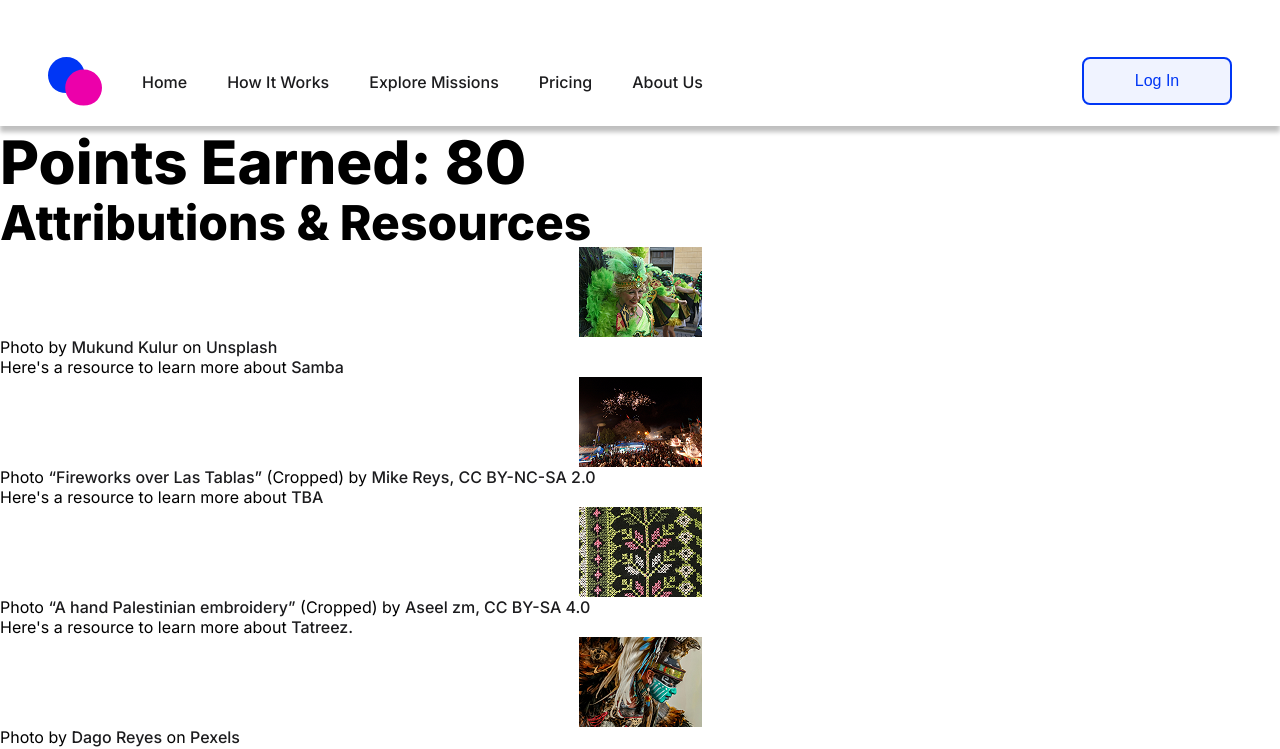
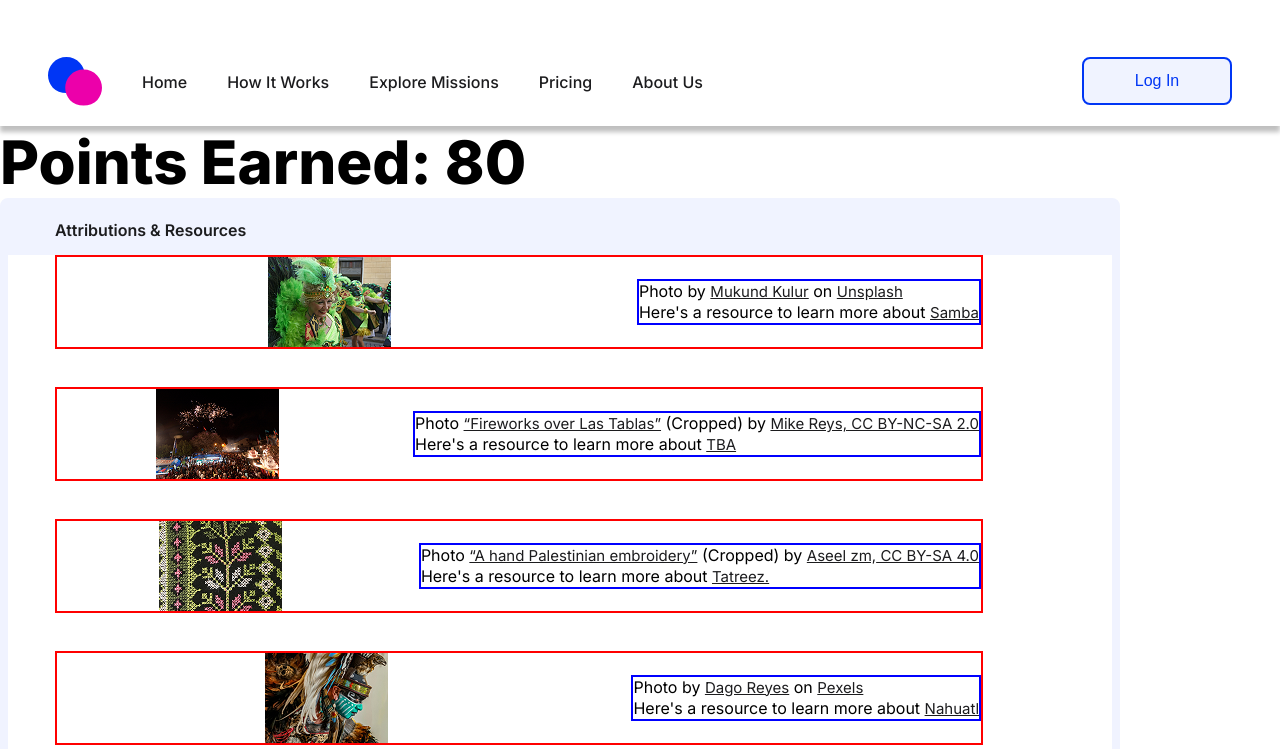
Before and after one commit to cherryontech/MissionCollective, a React (Vite) app: page /results in a window 1280 px wide. Shown: the top 749 px of the page. Built offline with nearby package versions, Linux system fonts and the light colour scheme.

Commit message:
Adds basic styling

```diff
--- a/src/Components/Dashboard/StatCard.jsx
+++ b/src/Components/Dashboard/StatCard.jsx
@@ -2,7 +2,7 @@ import "../../styles/StatCard.css";
 
 export default function StatCard({ id, icon, alt, number, stat }) {
   return (
-    <div className="container">
+    <div className="statCardContainer">
       <img src={icon} alt={alt} />
       <p className="number">{number}</p>
       <p className="stat">{stat}</p>
--- a/src/Components/Results/AttributionCard.jsx
+++ b/src/Components/Results/AttributionCard.jsx
@@ -14,8 +14,9 @@ export default function AttributionCard({
   resourceLink,
 }) {
   return (
-    <div>
+    <div className="attributionCard">
       <img src={imageSrc} alt={altText} />
+      <div className="attributionText">
         <p>
           {attributionText1}
           <a href={attributionNameLink}>{attributionName}</a>
@@ -28,5 +29,6 @@ export default function AttributionCard({
           <a href={resourceLink}>{resourceName}</a>
         </p>
       </div>
+    </div>
   );
 }
--- a/src/Components/Results/Attributions.jsx
+++ b/src/Components/Results/Attributions.jsx
@@ -4,7 +4,7 @@ import { ATTRIBUTIONS } from "../../data/attributions.js";
 
 export default function Attributions() {
   return (
-    <div>
+    <div className="attributionsContainer">
       <h2>Attributions & Resources</h2>
       <div className="attributionCards">
         {ATTRIBUTIONS.map(
--- a/src/data/attributions.js
+++ b/src/data/attributions.js
@@ -184,7 +184,7 @@ export const ATTRIBUTIONS = [
       "https://unsplash.com/photos/woman-in-pink-dress-on-brown-wooden-boat-on-lake-during-daytime-ffk1uIghG-I",
     attributionSource2: "",
     attributionLink2: "",
-    resourceText: "Here's a resource to learn more about the",
+    resourceText: "Here's a resource to learn more about the ",
     resourceName: "Ao Dai.",
     resourceLink: "https://en.wikipedia.org/wiki/%C3%81o_d%C3%A0i",
   },
--- a/src/styles/Attributions.css
+++ b/src/styles/Attributions.css
@@ -0,0 +1,39 @@
+.attributionsContainer {
+  width: 70rem;
+  border: 8px solid #f0f3ff;
+  border-radius: 0.5rem;
+  display: flex;
+  flex-direction: column;
+}
+
+.attributionsContainer > h2 {
+  color: #1c1c1e;
+  font-size: 1rem;
+  font-weight: 600;
+  background-color: #f0f3ff;
+  padding-left: 2.94rem;
+}
+
+.attributionCard {
+  border: 2px solid red;
+  display: flex;
+  width: 58rem;
+  gap: 2.1875rem;
+  margin-bottom: 2.36rem;
+  margin-left: 2.94rem;
+}
+
+.attributionCard a {
+  font-size: 0.9375rem;
+  font-weight: 400;
+  line-height: 1.25rem;
+  text-decoration-line: underline;
+  text-decoration-style: solid;
+  text-decoration-thickness: auto;
+  text-underline-offset: auto;
+}
+
+.attributionText {
+  border: 2px solid blue;
+  align-self: center;
+}
--- a/src/styles/StatCard.css
+++ b/src/styles/StatCard.css
@@ -1,4 +1,4 @@
-.container {
+.statCardContainer {
   border-radius: 0.5rem;
   border: 2px solid #f2bd00;
   display: flex;
```
Lines whose indentation alone changed are shown as unchanged.
